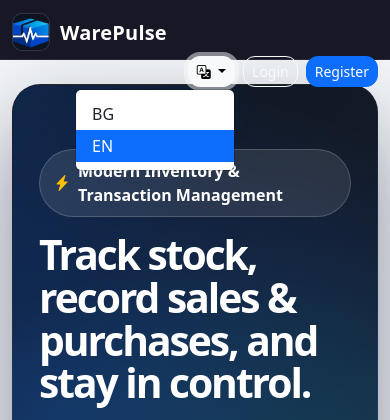
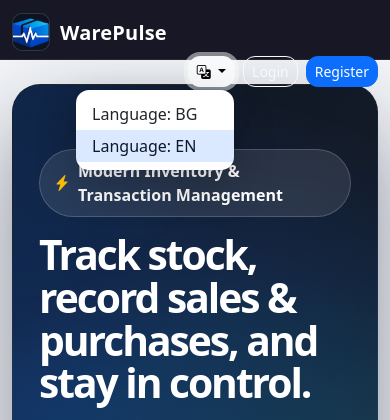
Before and after one commit to Alidzhan56/Inventory-Manager, a Flask app: page / in a window 390 px wide, after a click that opens the changed part. Shown: the top 420 px of the page. Run offline with Flask 3, Linux system fonts and the light colour scheme.

Commit message:
fixed en bg buttons on mobile

```diff
--- a/inventory/templates/base.html
+++ b/inventory/templates/base.html
@@ -79,22 +79,38 @@
       border-radius: 12px;
     }
 
-    /* Смяна на език (BG/EN) */
+    /* Language pill (desktop) */
     .lang-pill a {
       color: rgba(255,255,255,0.75);
       text-decoration: none;
-      font-weight: 600;
+      font-weight: 700;
       font-size: 0.85rem;
       padding: 6px 10px;
       border-radius: 999px;
       border: 1px solid rgba(255,255,255,0.12);
       margin-left: 6px;
+      display: inline-flex;
+      align-items: center;
+      justify-content: center;
+      min-width: 40px;
     }
     .lang-pill a.active,
     .lang-pill a:hover {
       color: #fff;
       border-color: rgba(255,255,255,0.22);
       background: rgba(255,255,255,0.06);
+    }
+
+    /* Better dropdown on dark topbar */
+    .dropdown-menu {
+      border-radius: 14px;
+      box-shadow: 0 16px 40px rgba(0,0,0,0.22);
+      border: 1px solid rgba(15,23,42,0.08);
+    }
+    .dropdown-item.active,
+    .dropdown-item:active {
+      background: rgba(13,110,253,0.15);
+      color: #0f172a;
     }
 
     /* Sidebar */
@@ -149,14 +165,13 @@
       transform: scale(0.99);
     }
 
-    /* Активен линк в менюто */
     .side-link.active {
       background: var(--link-active-bg);
       color: #fff;
       border: 1px solid rgba(13,110,253,0.35);
     }
 
-    /* Мобилно меню + overlay */
+    /* Mobile menu overlay */
     .sidebar-overlay {
       position: fixed;
       inset: 60px 0 0 0;
@@ -171,7 +186,6 @@
       .sidebar-overlay.open { display: block; }
     }
 
-    /* Отместване на съдържанието (за да не влиза под менюто) */
     .content-wrap {
       margin-top: 60px;
       min-height: calc(100vh - 60px);
@@ -192,7 +206,6 @@
       }
     }
 
-    /* Общи стилове за карти/таблици */
     .card {
       border: 0;
       border-radius: var(--radius);
@@ -206,7 +219,6 @@
     .table thead th { font-weight: 700; color: #334155; }
     .alert { border-radius: 14px; box-shadow: var(--shadow); border: 0; }
 
-    /* Footer */
     .footer { color: var(--muted); font-size: 0.85rem; padding: 16px 0 24px; }
     h1, h2, h3 { letter-spacing: -0.02em; }
   </style>
@@ -219,13 +231,11 @@
   <div class="container-fluid">
 
     {% if current_user.is_authenticated and current_user.role != 'Developer' %}
-      <!-- Бутон за отваряне на sidebar на телефон -->
       <button id="sidebarToggle" class="btn btn-sm btn-outline-light d-lg-none me-2" type="button">
         <i class="bi bi-list"></i>
       </button>
     {% endif %}
 
-    <!-- Линкът на логото води към различна страница според ролята -->
     <a class="navbar-brand brand"
        href="{% if current_user.is_authenticated %}
                 {% if current_user.role == 'Developer' %}
@@ -244,28 +254,47 @@
     </a>
 
     <div class="ms-auto d-flex align-items-center gap-2 top-actions">
-     <!-- Език -->
+
+      {# ===== Language switcher ===== #}
+      {% set current_path = request.full_path %}
+      {% if current_path.endswith('?') %}
+        {% set current_path = request.path %}
+      {% endif %}
+
+      <!-- Desktop pill -->
       <div class="lang-pill d-none d-sm-flex align-items-center">
-  <a href="?lang=bg" class="{% if g.lang=='bg' %}active{% endif %}">BG</a>
-  <a href="?lang=en" class="{% if g.lang=='en' %}active{% endif %}">EN</a>
+        <a href="{{ current_path | replace('lang=bg', '') | replace('lang=en', '') }}{% if '?' in current_path %}&{% else %}?{% endif %}lang=bg"
+           class="{% if g.lang=='bg' %}active{% endif %}">BG</a>
+
+        <a href="{{ current_path | replace('lang=bg', '') | replace('lang=en', '') }}{% if '?' in current_path %}&{% else %}?{% endif %}lang=en"
+           class="{% if g.lang=='en' %}active{% endif %}">EN</a>
       </div>
 
-<!-- Mobile language dropdown -->
+      <!-- Mobile dropdown -->
       <div class="dropdown d-sm-none">
         <a class="btn btn-outline-light btn-sm dropdown-toggle"
            href="#" id="langDropdown" data-bs-toggle="dropdown" aria-expanded="false"
-     aria-label="{{ _('Language') }}">
+           aria-label="{{ _('Switch language') }}">
           <i class="bi bi-translate"></i>
         </a>
         <ul class="dropdown-menu dropdown-menu-end" aria-labelledby="langDropdown">
-    <li><a class="dropdown-item {% if g.lang=='bg' %}active{% endif %}" href="?lang=bg">BG</a></li>
-    <li><a class="dropdown-item {% if g.lang=='en' %}active{% endif %}" href="?lang=en">EN</a></li>
+          <li>
+            <a class="dropdown-item {% if g.lang=='bg' %}active{% endif %}"
+               href="{{ current_path | replace('lang=bg', '') | replace('lang=en', '') }}{% if '?' in current_path %}&{% else %}?{% endif %}lang=bg">
+              {{ _('Language') }}: BG
+            </a>
+          </li>
+          <li>
+            <a class="dropdown-item {% if g.lang=='en' %}active{% endif %}"
+               href="{{ current_path | replace('lang=bg', '') | replace('lang=en', '') }}{% if '?' in current_path %}&{% else %}?{% endif %}lang=en">
+              {{ _('Language') }}: EN
+            </a>
+          </li>
         </ul>
       </div>
-
+      {# ===== /Language switcher ===== #}
 
       {% if current_user.is_authenticated %}
-        <!-- Профил меню -->
         <div class="dropdown">
           <a class="btn btn-outline-light btn-sm dropdown-toggle d-flex align-items-center gap-2"
              href="#" id="userDropdown" data-bs-toggle="dropdown" aria-expanded="false">
@@ -285,11 +314,13 @@
               </li>
             {% endif %}
 
+            <li>
               <a class="dropdown-item d-flex align-items-center gap-2"
                  href="{{ url_for('settings.change_password') }}">
                  <i class="bi bi-shield-lock"></i>
                 {{ _('Change Password') }}
               </a>
+            </li>
 
             <li>
               <a class="dropdown-item text-danger" href="{{ url_for('auth.logout') }}">
@@ -299,7 +330,6 @@
           </ul>
         </div>
       {% else %}
-        <!-- Бутоните за вход/регистрация -->
         <a class="btn btn-outline-light btn-sm" href="{{ url_for('auth.login') }}">{{ _('Login') }}</a>
         <a class="btn btn-primary btn-sm" href="{{ url_for('auth.register_admin') }}">{{ _('Register') }}</a>
       {% endif %}
@@ -308,10 +338,8 @@
 </nav>
 
 {% if current_user.is_authenticated and current_user.role != 'Developer' %}
-  <!-- Overlay за мобилен sidebar -->
   <div id="sidebarOverlay" class="sidebar-overlay"></div>
 
-  <!-- Sidebar меню -->
   <aside id="sidebar" class="sidebar">
     <div class="nav-group-label">{{ _('Menu') }}</div>
 
@@ -361,11 +389,9 @@
   </aside>
 {% endif %}
 
-<!-- Content -->
 <div class="content-wrap">
   <main class="main-content">
 
-    <!-- Flash съобщения -->
     {% with messages = get_flashed_messages(with_categories=true) %}
       {% if messages %}
         {% for category, message in messages %}
@@ -396,7 +422,6 @@
   const overlay = document.getElementById("sidebarOverlay");
   const toggle = document.getElementById("sidebarToggle");
 
-  // Отваряне/затваряне на sidebar (за мобилни устройства)
   function openSidebar() {
     if (!sidebar) return;
     sidebar.classList.add("open");
@@ -417,14 +442,12 @@
 
   if (overlay) overlay.addEventListener("click", closeSidebar);
 
-  // Като натисна меню линк на телефон - затварям sidebar-а
   document.querySelectorAll(".side-link").forEach(link => {
     link.addEventListener("click", () => {
       if (window.innerWidth < 992) closeSidebar();
     });
   });
 
-  // Ако се върна на desktop размер - махам overlay-а и sidebar state-а
   window.addEventListener("resize", () => {
     if (window.innerWidth >= 992) {
       if (overlay) overlay.classList.remove("open");
--- a/translations/bg.json
+++ b/translations/bg.json
@@ -458,6 +458,7 @@
   "Secure separation between organizations.": "Сигурно разделение между организации.",
   "Track last login, IP and country for safety.": "Следи последен вход, IP и държава за сигурност.",
   "Why WarePulse": "Защо WarePulse",
-  "Workflow": "Работен процес"
-
+  "Workflow": "Работен процес",
+  "Language": "Език",
+  "Switch language": "Смяна на езика"
 }
--- a/translations/en.json
+++ b/translations/en.json
@@ -462,6 +462,7 @@
   "Why WarePulse": "Why WarePulse",
   "Workflow": "Workflow",
 
-  "Switch languages instantly .": "Switch languages instantly."
-
+  "Switch languages instantly .": "Switch languages instantly.",
+  "Language": "Language",
+  "Switch language": "Switch language"
 }
```
Lines whose indentation alone changed are shown as unchanged.
